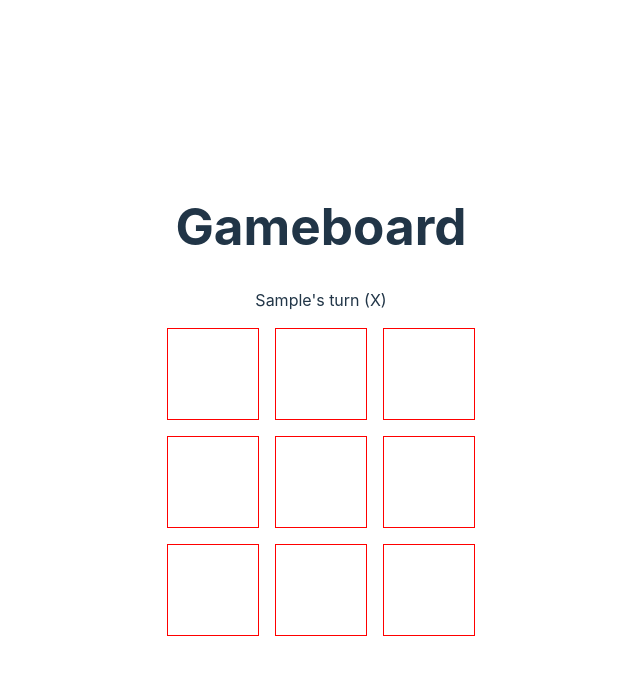
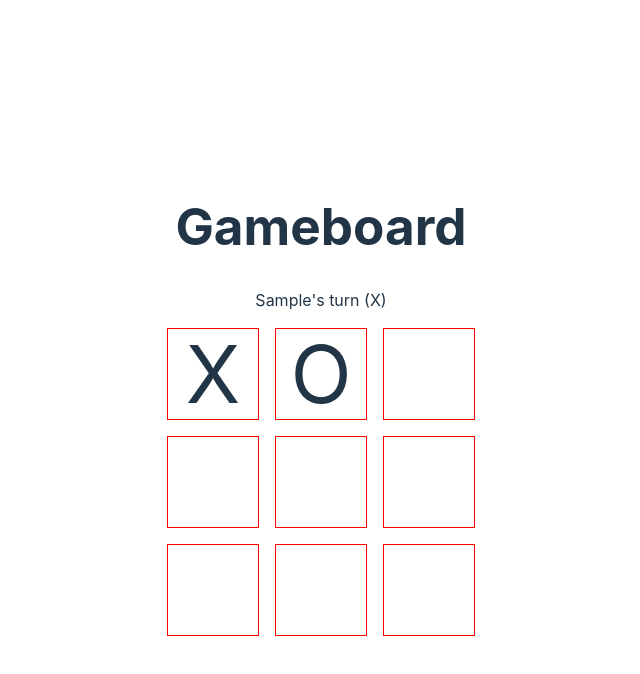
Before and after one commit to MarcusRei/Tic-Tac-Toe, a Vue app: page / in a window 1280 px wide. Both pictures are taken after typing "Sample", "Sample" into the empty fields and a click on the button "Add player". Shown: the top 674 px of the page, without its empty margins (319-959 px from the left). Built offline with nearby package versions, Linux system fonts and the light colour scheme.

Commit message:
(style) make symbols visible

```diff
--- a/src/components/GameBoard.vue
+++ b/src/components/GameBoard.vue
@@ -5,15 +5,38 @@ import { Player } from "../models/Player";
 interface IGameBoardProps {
   players: Player[];
 }
-let tiles = [1, 2, 3, 4, 5, 6, 7, 8, 9];
 
 defineProps<IGameBoardProps>();
+
+let tiles = [
+  { clicked: false, symbol: "X" },
+  { clicked: false, symbol: "O" },
+  { clicked: false, symbol: "" },
+  { clicked: false, symbol: "" },
+  { clicked: false, symbol: "" },
+  { clicked: false, symbol: "" },
+  { clicked: false, symbol: "" },
+  { clicked: false, symbol: "" },
+  { clicked: false, symbol: "" },
+];
+
+function markTile(index: number) {
+  tiles[index].clicked = true;
+  console.log("You clicked tile " + index);
+}
 </script>
 <template>
   <h1>Gameboard</h1>
   <p>{{ players[0].name }}'s turn ({{ players[0].symbol }})</p>
   <section id="gameboard">
-    <div v-for="tile in tiles" class="playing-square"></div>
+    <div
+      v-for="(tile, index) in tiles"
+      :key="index"
+      class="playing-square"
+      @click="() => markTile(index)"
+    >
+      {{ tile.symbol }}
+    </div>
   </section>
 </template>
 
@@ -27,6 +50,11 @@ defineProps<IGameBoardProps>();
 }
 
 .playing-square {
+  display: flex;
+  align-items: center;
+  justify-content: center;
+  font-size: 5em;
+  text-align: center;
   border: 1px solid red;
   width: 90px;
   height: 90px;
```
